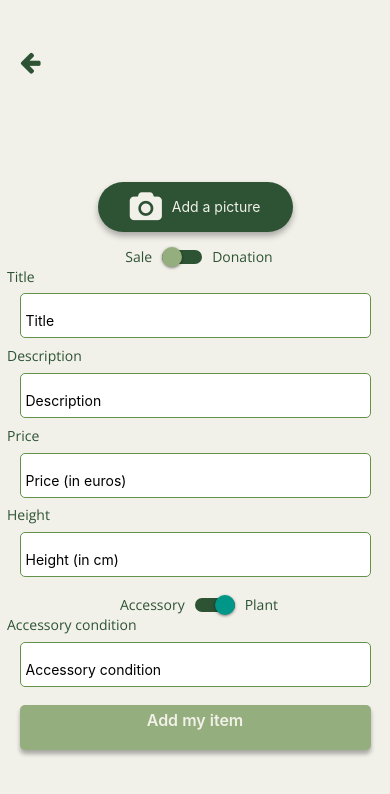
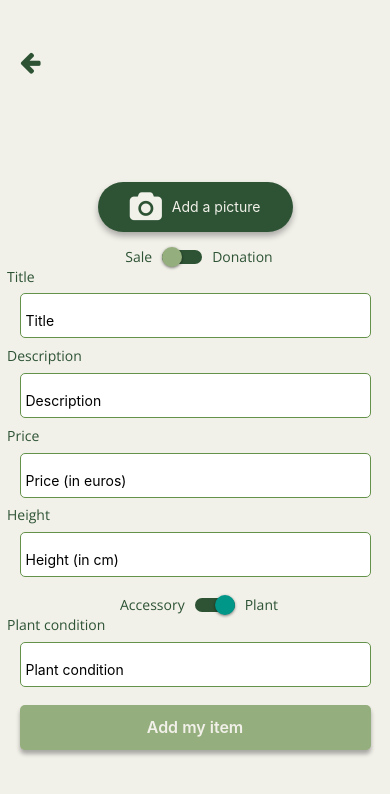
Before and after one commit to myplants-lacapsule/myplants-frontend, a React Native app: screen /NewItemScreen in a window 390 px wide. Shown: the top 794 px of the page. Built offline with nearby package versions, Linux system fonts and the light colour scheme.

Commit message:
updated some style

```diff
--- a/components/FullDetailsPlantComponent.js
+++ b/components/FullDetailsPlantComponent.js
@@ -43,7 +43,7 @@ export default function FullDetailsPlantComponent() {
   const deletePlant = async () => {
     Alert.alert(
       "Confirmation",
-      "Are you sure you want to remove your plant from your inventory? ",
+      "Are you sure you want to remove this plant from your inventory? ",
       [
         {
           text: "Cancel",
@@ -157,7 +157,7 @@ export default function FullDetailsPlantComponent() {
           </View>
           <Text style={styles.description}>{plantDetails.description}</Text>
         </View>
-        <RegisterButton title={"Delete from my inventory"} style={styles.button} onPress={deletePlant} />
+        <RegisterButton title={"Remove from my inventory"} style={styles.button} onPress={deletePlant} />
       </ScrollView>
     </SafeAreaView>
   );
--- a/components/RegisterButton.js
+++ b/components/RegisterButton.js
@@ -20,6 +20,7 @@ const styles = StyleSheet.create({
 		margin: "2%",
 		paddingVertical: 5,
 		alignItems: "center",
+		justifyContent: "center",
 		borderRadius: 5,
 		backgroundColor: "#95AE7D",
 		shadowColor: "#000",
@@ -30,12 +31,15 @@ const styles = StyleSheet.create({
 	},
 	disabledButton: {
 		opacity: 0.6,
+		pointerEvents: "none",
 	},
 	textButton: {
 		color: "#F1F0E9",
 		height: 35,
 		fontWeight: "600",
 		fontSize: 16,
+		textAlign: "center",
+		lineHeight: 35,
 		textAlignVertical: "center",
 	},
   loaderContainer: {
--- a/screens/FullDetailsItem.js
+++ b/screens/FullDetailsItem.js
@@ -18,6 +18,7 @@ export default function FullDetailsItem({ route }) {
 const styles = StyleSheet.create({
   container: {
     flex: 1,
+		paddingTop: 40,
     backgroundColor: "#F1F0E9",
   },
 });
--- a/screens/NewItemScreen.js
+++ b/screens/NewItemScreen.js
@@ -120,7 +120,7 @@ export default function NewItemScreen() {
               <Switch trackColor={{ false: "#2D5334", true: "#2D5334" }} thumbColor={"#95AE7D"} ios_backgroundColor="#2D5334" value={isPlant} onValueChange={(newValue) => setIsPlant(newValue)} />
               <Text style={styles.label}>Plant</Text>
             </View>
-            <RegisterInput title={isPlant ? "Accessory condition" : "Plant condition"} placeholder={isPlant ? "Accessory condition" : "Plant condition"} value={condition} onChangeText={setCondition} returnKeyType="done" onSubmitEditing={handleSubmit} style={{ width: "90%", alignSelf: "center" }} />
+            <RegisterInput title={isPlant ? "Plant condition" : "Accessory condition"} placeholder={isPlant ? "Plant condition" : "Accessory condition"} value={condition} onChangeText={setCondition} returnKeyType="done" onSubmitEditing={handleSubmit} style={{ width: "90%", alignSelf: "center" }} />
             <RegisterButton title="Add my item" onPress={handleSubmit} disabled={isSubmitting} loading={isSubmitting} style={styles.addButton} />
           </View>
         </ScrollView>
--- a/screens/UserItemsDetailsScreen.js
+++ b/screens/UserItemsDetailsScreen.js
@@ -43,8 +43,7 @@ export default function UserItemsDetailsScreen() {
 
   return (
     <SafeAreaView style={styles.container}>
-      <ReturnButton />
-      <Text style={styles.myitems}>My items for sale</Text>
+      <ReturnButton title="My items for sale"/>
       <ScrollView style={styles.cardContainer}>{userItems}</ScrollView>
     </SafeAreaView>
   );
@@ -53,14 +52,8 @@ export default function UserItemsDetailsScreen() {
 const styles = StyleSheet.create({
   container: {
     flex: 1,
+		paddingTop: 40,
     backgroundColor: "#F1F0E9",
-  },
-  myitems: {
-    color: "#2D5334",
-    fontSize: 30,
-    marginTop: 5,
-    paddingLeft: 15,
-    fontFamily: "Merriweather-Bold",
   },
   noCardMessage: {
     color: "#2D5334",
```
Lines whose indentation alone changed are shown as unchanged.
